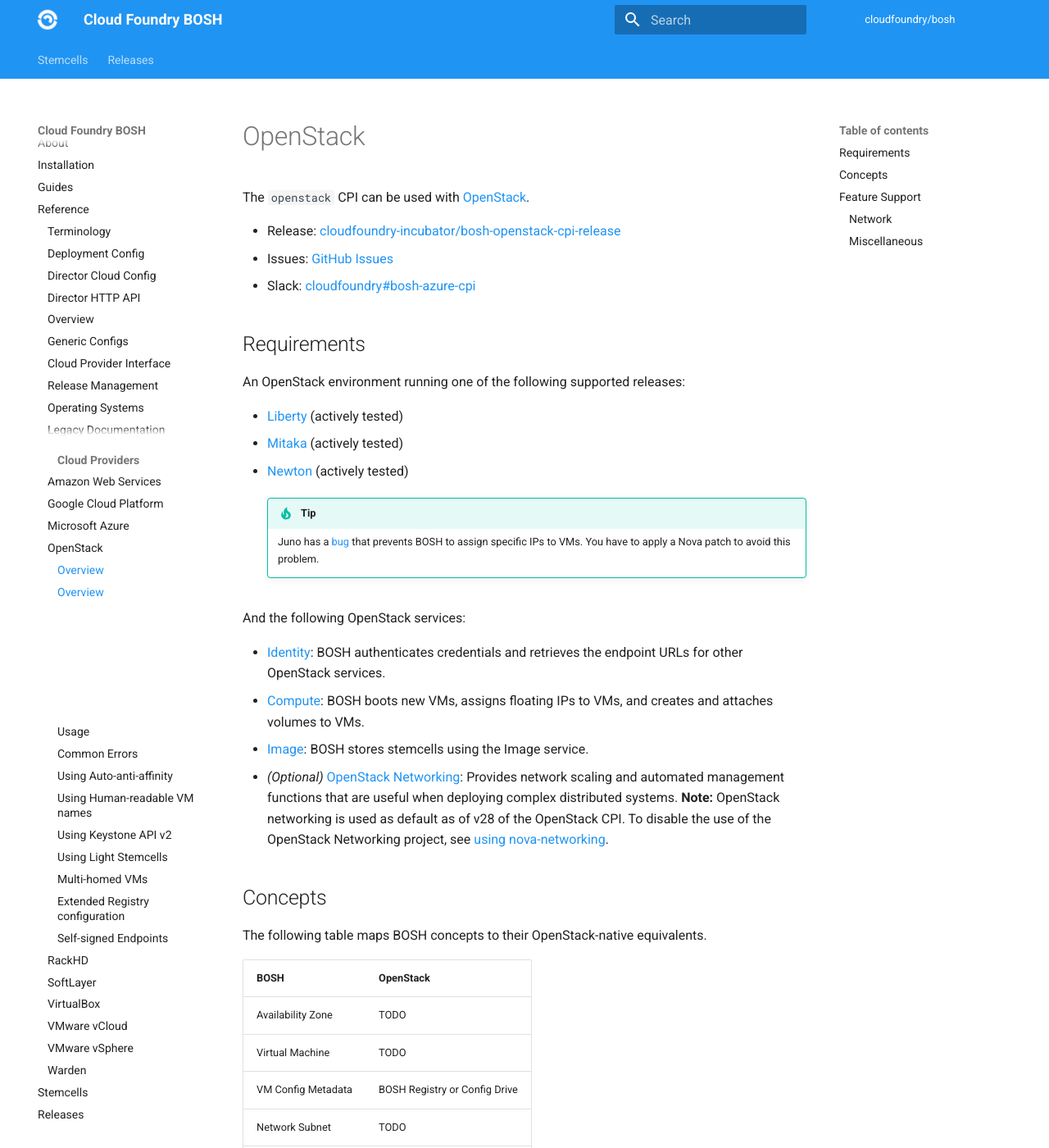
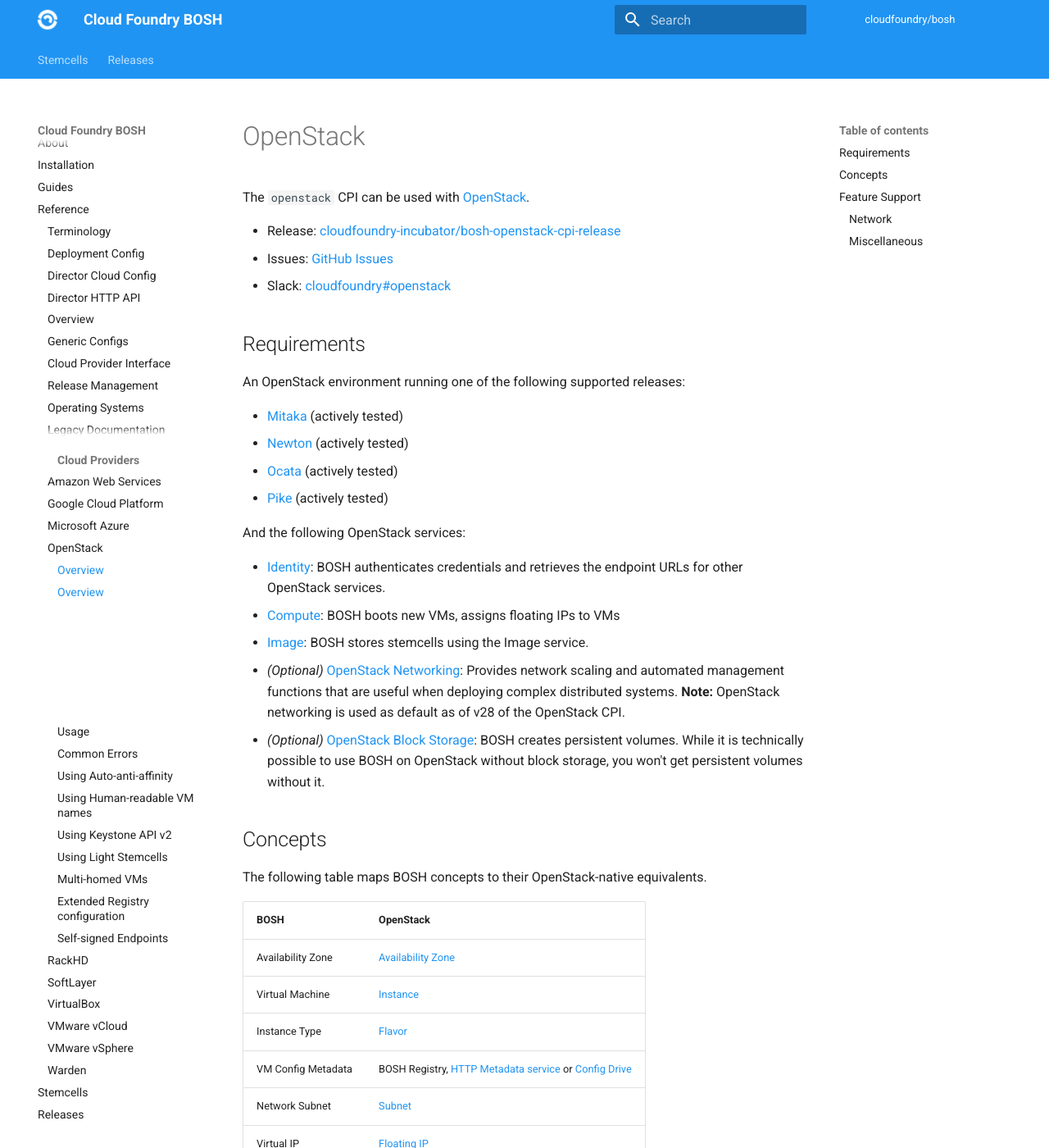
Before and after one commit to cloudfoundry/docs-bosh, an MkDocs documentation site: the page built from content/openstack.md, in a window 1280 px wide and 1400 px high. Shown: the whole window at 82% size. Built offline with MkDocs 1.6.1 and Material for MkDocs 9.7.7, drawn with Linux system fonts in a browser that asks for light colours; old or Windows-style settings are respelled for this version of MkDocs; some of the changed text lies outside the part shown.

Commit message:
OpenStack overview page changes

```diff
--- a/content/openstack.md
+++ b/content/openstack.md
@@ -4,35 +4,34 @@ title: OpenStack
 
 # OpenStack
 
-The `openstack` CPI can be used with [OpenStack](https://azure.microsoft.com/).
+The `openstack` CPI can be used with [OpenStack](https://www.openstack.org).
 
  * Release: [cloudfoundry-incubator/bosh-openstack-cpi-release](https://github.com/cloudfoundry-incubator/bosh-openstack-cpi-release)
  * Issues: [GitHub Issues](https://github.com/cloudfoundry-incubator/bosh-openstack-cpi-release/issues)
- * Slack: [cloudfoundry#bosh-azure-cpi](https://cloudfoundry.slack.com/messages/bosh-azure-cpi)
+ * Slack: [cloudfoundry#openstack](https://cloudfoundry.slack.com/messages/openstack)
 
 
 ## Requirements
 
 An OpenStack environment running one of the following supported releases:
 
- * [Liberty](http://www.openstack.org/software/liberty) (actively tested)
- * [Mitaka](http://www.openstack.org/software/mitaka) (actively tested)
- * [Newton](http://www.openstack.org/software/newton) (actively tested)
-
-    !!! tip
-        Juno has a [bug](https://bugs.launchpad.net/nova/+bug/1396854) that prevents BOSH to assign specific IPs to VMs. You have to apply a Nova patch to avoid this problem.
+  * [Mitaka](http://www.openstack.org/software/mitaka) (actively tested)
+  * [Newton](http://www.openstack.org/software/newton) (actively tested)
+  * [Ocata](http://www.openstack.org/software/ocata) (actively tested)
+  * [Pike](http://www.openstack.org/software/pike) (actively tested)
 
 And the following OpenStack services:
 
  * [Identity](https://www.openstack.org/software/releases/ocata/components/keystone):
    BOSH authenticates credentials and retrieves the endpoint URLs for other OpenStack services.
  * [Compute](https://www.openstack.org/software/releases/ocata/components/nova):
-   BOSH boots new VMs, assigns floating IPs to VMs, and creates and attaches volumes to VMs.
+   BOSH boots new VMs, assigns floating IPs to VMs
  * [Image](https://www.openstack.org/software/releases/ocata/components/glance):
    BOSH stores stemcells using the Image service.
  * *(Optional)* [OpenStack Networking](https://www.openstack.org/software/releases/ocata/components/neutron):
-   Provides network scaling and automated management functions that are useful when deploying complex distributed systems. **Note:** OpenStack networking is used as default as of v28 of the OpenStack CPI. To disable the use of the OpenStack Networking project, see [using nova-networking](openstack-nova-networking.md).
-
+   Provides network scaling and automated management functions that are useful when deploying complex distributed systems. **Note:** OpenStack networking is used as default as of v28 of the OpenStack CPI.
+ * *(Optional)* [OpenStack Block Storage](https://www.openstack.org/software/releases/ocata/components/cinder):
+   BOSH creates persistent volumes. While it is technically possible to use BOSH on OpenStack without block storage, you won't get persistent volumes without it.
 
 ## Concepts
 
@@ -40,14 +39,15 @@ The following table maps BOSH concepts to their OpenStack-native equivalents.
 
 | BOSH | OpenStack |
 | ---- | --------- |
-| Availability Zone | TODO |
-| Virtual Machine | TODO |
-| VM Config Metadata | BOSH Registry or Config Drive |
-| Network Subnet | TODO |
-| Virtual IP | TODO |
-| Persistent Disk | TODO |
-| Disk Snapshot | TODO |
-| Stemcell | TODO |
+| Availability Zone | [Availability Zone](https://www.mirantis.com/blog/the-first-and-final-word-on-openstack-availability-zones/) |
+| Virtual Machine | [Instance](https://docs.openstack.org/nova/queens/user/launch-instances.html) |
+| Instance Type | [Flavor](https://docs.openstack.org/nova/latest/user/flavors.html) |
+| VM Config Metadata | BOSH Registry, [HTTP Metadata service](https://docs.openstack.org/nova/latest/user/metadata-service.html) or [Config Drive](https://docs.openstack.org/nova/queens/user/config-drive.html) |
+| Network Subnet | [Subnet](https://docs.openstack.org/neutron/queens/admin/intro-os-networking.html) |
+| Virtual IP | [Floating IP](https://docs.openstack.org/nova/queens/user/manage-ip-addresses.html) |
+| Persistent Disk | [Volume](https://docs.openstack.org/cinder/latest/cli/cli-manage-volumes.html) |
+| Disk Snapshot | [Volume Snapshot](https://docs.openstack.org/cinder/latest/cli/cli-manage-volumes.html) |
+| Stemcell | [Virtual Machine Image](https://docs.openstack.org/glance/queens/user/index.html) |
 
 
 ## Feature Support
```
